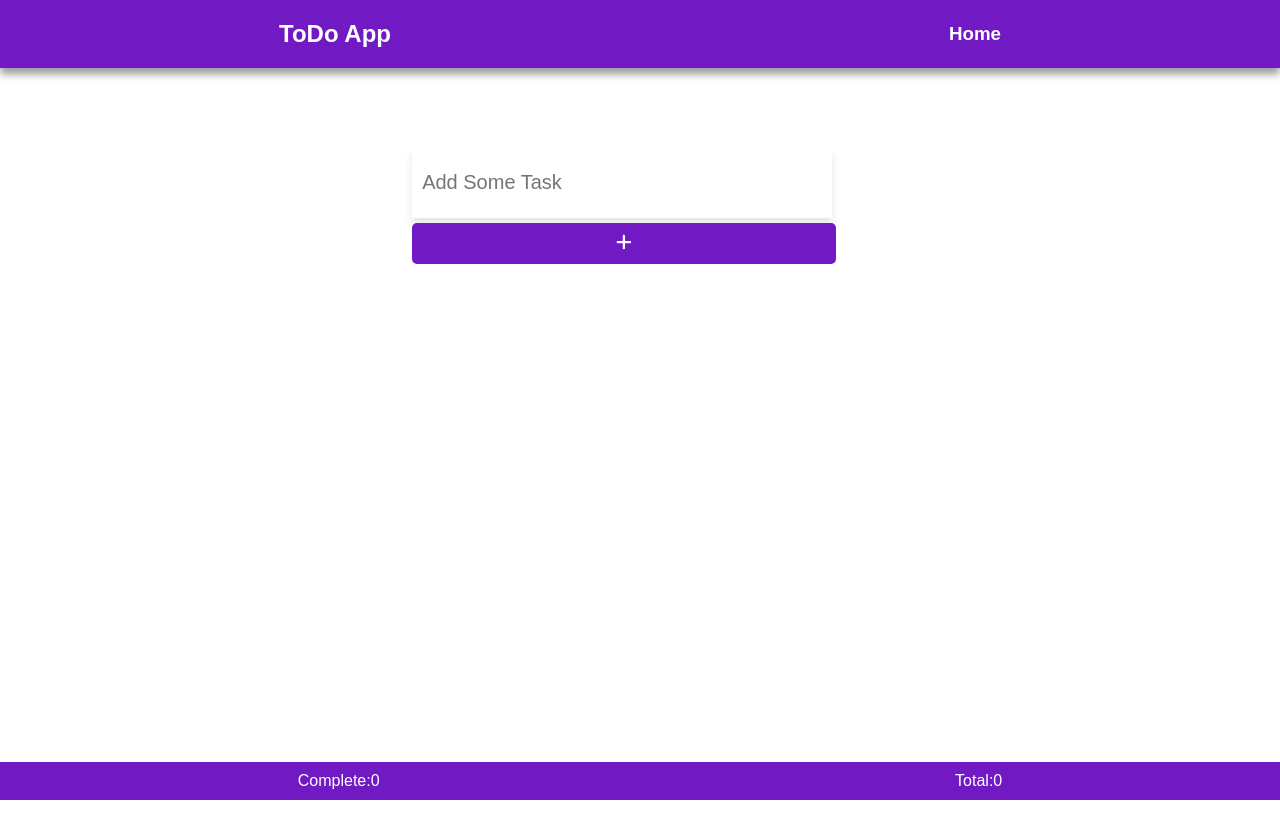
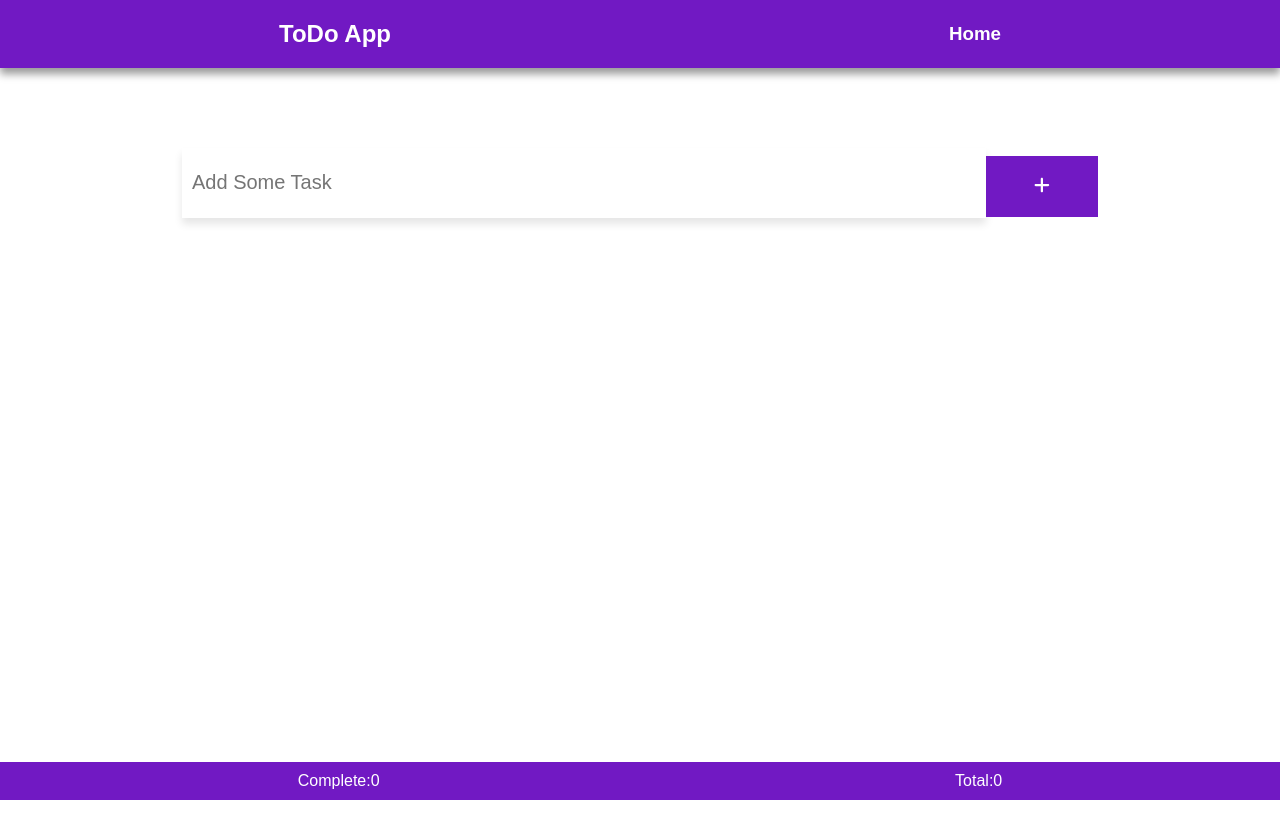
Before and after one commit to Zy4-Ha8/Todo_App, a React (Create React App) app: page / in a window 1280 px wide. Shown: the top 838 px of the page. Built offline with nearby package versions, Linux system fonts and the light colour scheme.

Commit message:
third commit

```diff
--- a/src/components/Form.module.css
+++ b/src/components/Form.module.css
@@ -1,7 +1,8 @@
 /*===================== mobile screen ===================== */
-@media only screen and (min-width: 380px) {
-    .FromContainer{
+@media only screen and (min-width: 300px) {
+    .FromContainer form{
         display: flex;
+        flex-direction: row;
         align-items: center;
         justify-content: center;
 
@@ -11,17 +12,19 @@
     outline: none;
     padding: 10px;
     box-shadow: 0 6px 8px rgb(0, 0, 0, 0.1);
-    font-size: 20px;
+    font-size: 10px;
     width: 70%;
   }
   .FromContainer form button{
-    padding: 10px;
+    padding: 8px;
     border: none ;
     background-color: rgb(113, 25, 195);
     color: white;
     text-align: center;
-    border-radius: 5px;
+    /* border-radius: 5px; */
     width: 20%;
+    font-size: 10px;
+    margin-top: 4px;
 
   }
   .FromContainer form button:hover{
@@ -39,18 +42,18 @@
     box-shadow: 0 6px 8px rgb(0, 0, 0, 0.1);
     font-size: 20px;
     height: 50px;
-    width: 400px;
+    width: 70%;
   }
   .FromContainer form button{
-    padding: 10px;
+    padding: 20px;
     border: none ;
     background-color: rgb(113, 25, 195);
     color: white;
     text-align: center;
-    border-radius: 5px;
-    width: 93%;
+    /* border-radius: 5px; */
+    width: 10%;
     font-size: 18px;
-    margin-top: 5px;
+    margin-top: 7px;
 
   }
 
--- a/src/components/TasksList.js
+++ b/src/components/TasksList.js
@@ -2,7 +2,8 @@ import styles from "./TasksList.module.css";
 import { FontAwesomeIcon } from "@fortawesome/react-fontawesome";
 import { faTrash } from "@fortawesome/free-solid-svg-icons";
 export default function TaskList({ SetTask, Task, SetTasks, Tasks }) {
-  const showTasks = Tasks.map((task) => {
+  const TasksSorted = Tasks.slice().sort((a,b)=> Number(a.done) - Number(b.done))
+  const showTasks = TasksSorted.map((task) => {
     let classNamVar = task.done ? styles.Complete : "";
     function handleClick(name) {
       SetTasks(
--- a/src/components/TasksList.module.css
+++ b/src/components/TasksList.module.css
@@ -1,4 +1,4 @@
-@media only screen and (min-width: 380px) {
+@media only screen and (min-width: 300px) {
   .TaskListContainer {
     display: flex;
     justify-content: center;
```
